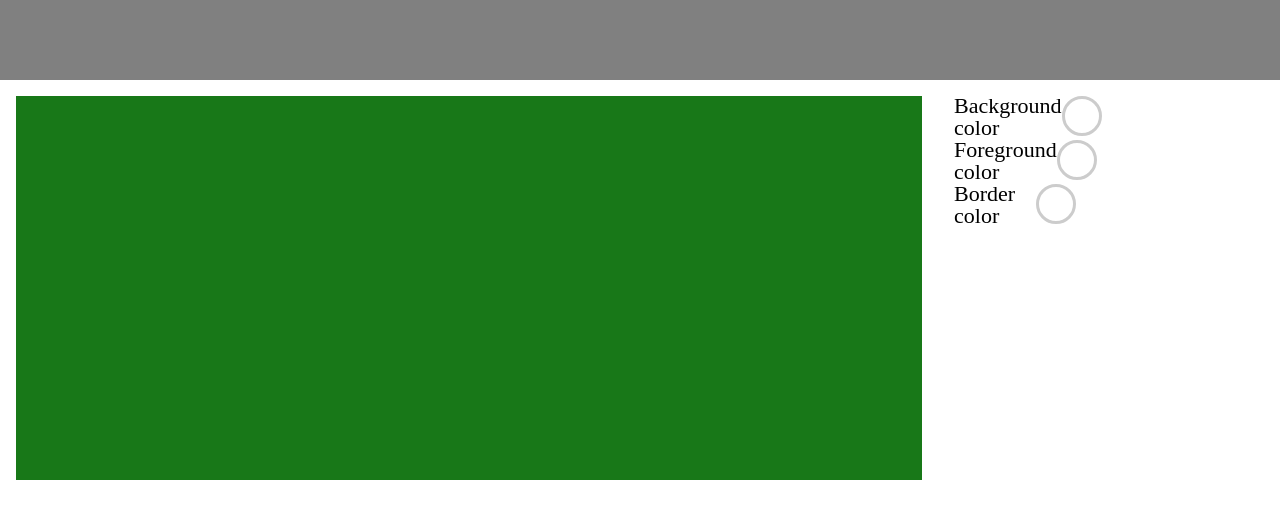
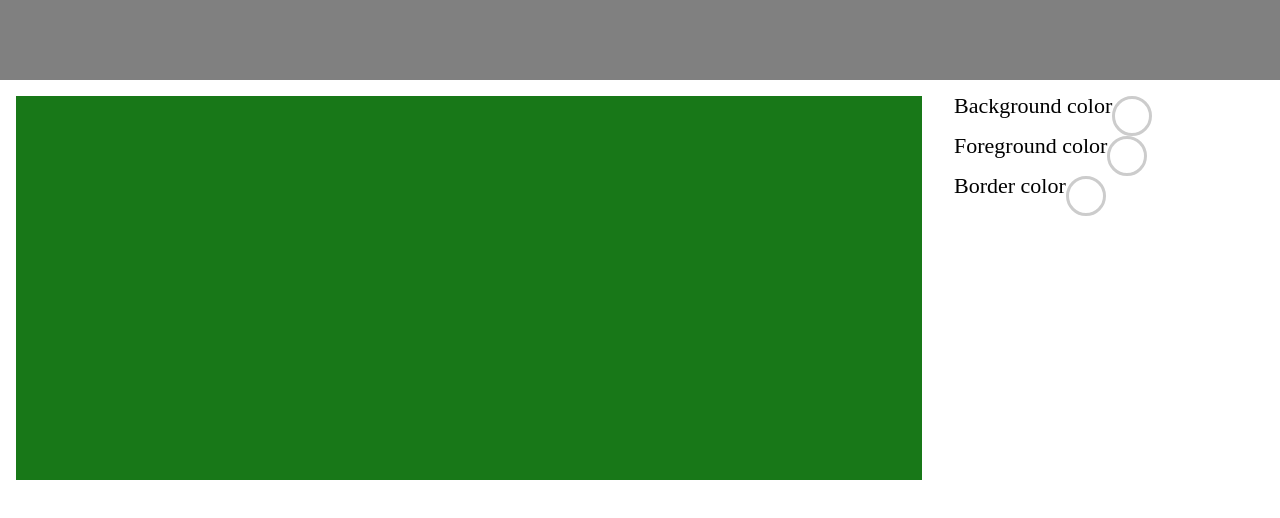
Before and after one commit to preCrew/banner_create_app, a React (Create React App) app: page / in a window 1280 px wide. Shown: the top 518 px of the page. Built offline with nearby package versions, Linux system fonts and the light colour scheme; a web font is replaced by a local one.

Commit message:
change: z-index in ColorPicker

```diff
--- a/src/components/Content/Controls/ColorPicker/style.ts
+++ b/src/components/Content/Controls/ColorPicker/style.ts
@@ -6,10 +6,8 @@ interface TPickerCircle {
 }
 
 export default styled.div`
-    width: 100%;
     height: 100%;
     position: relative;
-    z-index: 100;
 `;
 
 export const PickerCircle = styled.div<TPickerCircle>`
@@ -23,10 +21,12 @@ export const PickerCircle = styled.div<TPickerCircle>`
     `};
 
     cursor: pointer;
+    z-index: 1;
 `;
 
 export const Picker = styled.div`
     position: absolute;
     left: -220px;
     top: 20px;
+    z-index: 1;
 `;
```
